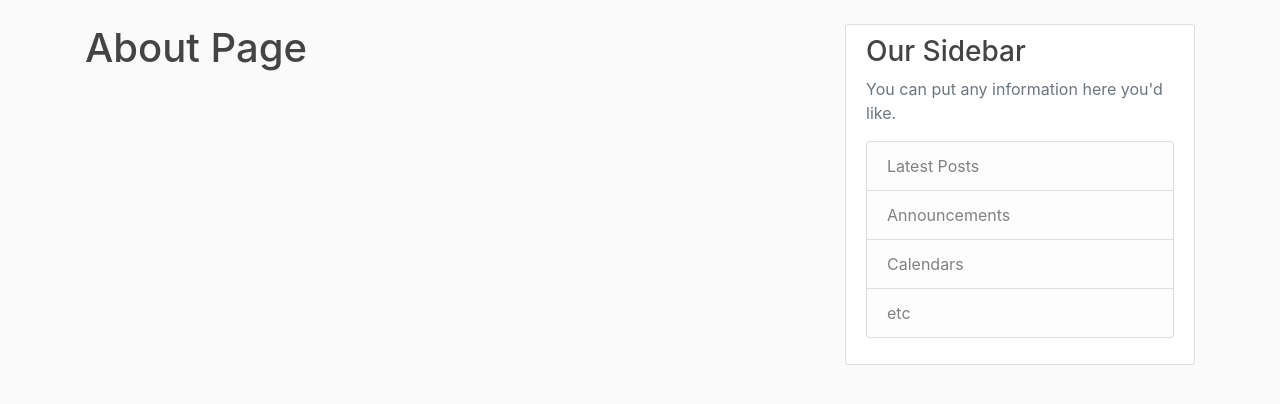
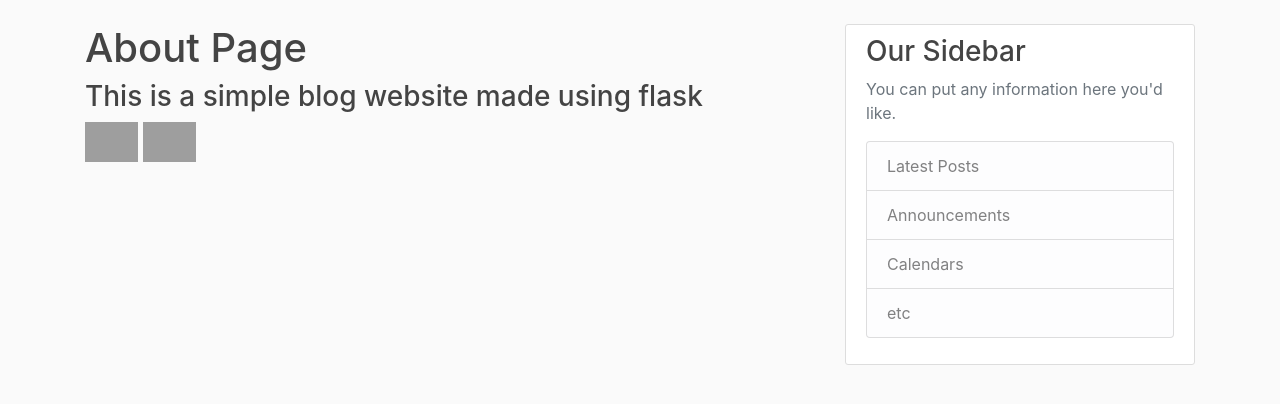
Before and after one commit to ksh168/FlaskBlog, a Flask app: page /about in a window 1280 px wide. Shown: the part 56-460 px from the top of the page. Run offline with Flask 2, Linux system fonts and the light colour scheme; parts of the project's set-up code (start-up, migrations or seed data) failed here and were passed over; some libraries are stand-ins or nearby versions; grey boxes are pictures that could not be loaded.

Commit message:
Update about.html

```diff
--- a/flaskblog/templates/about.html
+++ b/flaskblog/templates/about.html
@@ -1,4 +1,17 @@
 {% extends "layout.html" %}
 {% block content %}
     <h1>About Page</h1>
+
+    <h3>This is a simple blog website made using flask</h3>
+
+
+    <p>
+        <a href="https://www.linkedin.com/in/kunalsharma99/">
+            <img src='https://cdn.jsdelivr.net/npm/simple-icons@3.0.1/icons/linkedin.svg' alt='linkedin' height='40'>
+        </a>
+        <a href="https://github.com/ksh168">
+            <img src='https://cdn.jsdelivr.net/npm/simple-icons@3.0.1/icons/github.svg' alt='website' height='40'>
+        </a>
+    </p>
+
 {% endblock content %}
```
